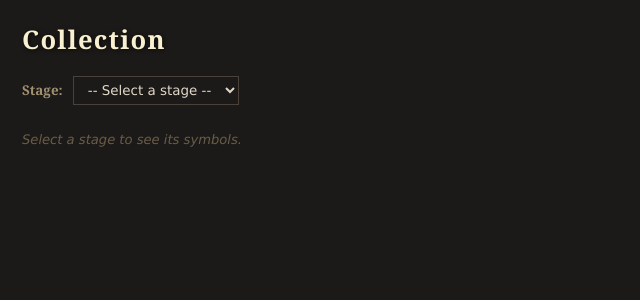
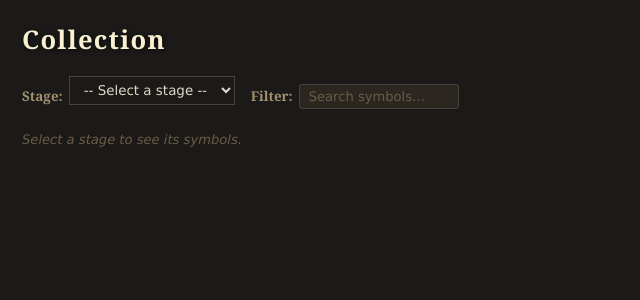
Before and after one commit to RatMotherRatMother/stock-card-site, a Flask app: page /collection in a window 1280 px wide. Shown: the part 77-377 px from the top of the page, without its empty margins (0-640 px from the left). Run offline with Flask 3, Linux system fonts and the light colour scheme.

Commit message:
add live symbol filter to collection page

```diff
--- a/static/css/style.css
+++ b/static/css/style.css
@@ -306,6 +306,40 @@ tbody td {
 }
 
 #symbol-status { color: #6a5c48; font-style: italic; font-size: 0.82rem; }
+
+/* ── Collection controls row (stage + filter) ───────────────────── */
+#controls-row {
+    display: flex;
+    flex-wrap: wrap;
+    align-items: center;
+    gap: 16px;
+    margin-bottom: 4px;
+}
+
+#stage-control,
+#symbol-filter-control {
+    display: flex;
+    align-items: center;
+}
+
+#symbol-filter {
+    background: #2b2620;
+    border: 1px solid #4a423a;
+    border-radius: 3px;
+    color: #e0d8c8;
+    font-family: Verdana, Tahoma, sans-serif;
+    font-size: 0.82rem;
+    padding: 4px 9px;
+    width: 160px;
+    transition: border-color 0.15s;
+}
+
+#symbol-filter:focus {
+    outline: none;
+    border-color: #c8a96a;
+}
+
+#symbol-filter::placeholder { color: #6a5c48; }
 
 #content-area { display: none; gap: 24px; margin-top: 10px; align-items: flex-start; }
 #content-area.visible { display: flex; flex-wrap: wrap; }
--- a/static/js/collection-cards.js
+++ b/static/js/collection-cards.js
@@ -54,8 +54,8 @@ const CollectionCards = (() => {
         try {
             _sndTear = new Audio("/static/sounds/pack-tear.mp3");
             _sndCard = new Audio("/static/sounds/card-unpack.ogg");
-            _sndTear.volume = 0.25;   // 25% quieter than default
-            _sndCard.volume = 0.15;   // 50% quieter than default
+            _sndTear.volume = 0.75;   // 25% quieter than default
+            _sndCard.volume = 0.50;   // 50% quieter than default
             // Pre-load into memory so first playback has no delay
             _sndTear.load();
             _sndCard.load();
@@ -81,7 +81,8 @@ const CollectionCards = (() => {
     }
 
     // ── Internal state ───────────────────────────────────────────────
-    let _symbols      = [];
+    let _symbols         = [];   // full list from the API
+    let _filteredSymbols = [];   // subset after filter() — what the carousel shows
     let _startIndex   = 0;
     let _onCardClick  = null;
     let _container    = null;   // #symbol-list
@@ -105,7 +106,8 @@ const CollectionCards = (() => {
     //   Shows the card pack; cards appear after the user clicks it.
     // ════════════════════════════════════════════════════════════════
     function render(symbols, onCardClick, stage) {
-        _symbols     = symbols || [];
+        _symbols         = symbols || [];
+        _filteredSymbols = _symbols.slice();   // start unfiltered
         _startIndex  = 0;
         _onCardClick = onCardClick;
         _animating   = false;
@@ -119,7 +121,7 @@ const CollectionCards = (() => {
         if (!_container) return;
         _container.innerHTML = "";
 
-        if (_symbols.length === 0) {
+        if (_filteredSymbols.length === 0) {
             _container.innerHTML = '<span id="symbol-status">No symbols in this stage.</span>';
             return;
         }
@@ -245,7 +247,7 @@ const CollectionCards = (() => {
             const CARDS_START = TEAR_MS * 0.55;   // ~110ms into the tear
 
             setTimeout(() => {
-                const slice = _symbols.slice(_startIndex, _startIndex + MAX_VISIBLE);
+                const slice = _filteredSymbols.slice(_startIndex, _startIndex + MAX_VISIBLE);
                 _cardRow.innerHTML = "";
 
                 // Size the card-row container so it doesn't collapse
@@ -364,7 +366,7 @@ const CollectionCards = (() => {
         _cardRow.style.height   = "";
         _cardRow.style.width    = "";
 
-        const slice = _symbols.slice(_startIndex, _startIndex + MAX_VISIBLE);
+        const slice = _filteredSymbols.slice(_startIndex, _startIndex + MAX_VISIBLE);
         slice.forEach(sym => _cardRow.appendChild(_makeCardEl(sym)));
 
         _updateArrows();
@@ -410,11 +412,11 @@ const CollectionCards = (() => {
     // _updateArrows()
     // ════════════════════════════════════════════════════════════════
     function _updateArrows() {
-        const needArrows = _symbols.length > MAX_VISIBLE;
+        const needArrows = _filteredSymbols.length > MAX_VISIBLE;
         _btnLeft.style.visibility  = needArrows ? "visible" : "hidden";
         _btnRight.style.visibility = needArrows ? "visible" : "hidden";
         _btnLeft.disabled  = (_startIndex === 0);
-        _btnRight.disabled = (_startIndex >= _symbols.length - MAX_VISIBLE);
+        _btnRight.disabled = (_startIndex >= _filteredSymbols.length - MAX_VISIBLE);
     }
 
     // ════════════════════════════════════════════════════════════════
@@ -443,7 +445,8 @@ const CollectionCards = (() => {
     // PUBLIC: clear()
     // ════════════════════════════════════════════════════════════════
     function clear() {
-        _symbols    = [];
+        _symbols         = [];
+        _filteredSymbols = [];
         _startIndex = 0;
         _animating  = false;
         _cardImgSrc = FALLBACK_CARD;
@@ -458,7 +461,35 @@ const CollectionCards = (() => {
         if (c) c.innerHTML = '<span id="symbol-status">Select a stage to see its symbols.</span>';
     }
 
+    // ════════════════════════════════════════════════════════════════
+    // PUBLIC: filter(query)
+    //   Called on every keystroke in the search box.
+    //   Filters _filteredSymbols to those containing `query` (case-insensitive).
+    //   If the carousel is already visible (pack already opened), re-renders
+    //   cards immediately.  If the pack hasn't been opened yet, the filtered
+    //   list will be used when it is.
+    // ════════════════════════════════════════════════════════════════
+    function filter(query) {
+        const q = (query || "").trim().toUpperCase();
+        _filteredSymbols = q
+            ? _symbols.filter(s => s.toUpperCase().includes(q))
+            : _symbols.slice();
+        _startIndex = 0;   // reset scroll position on every filter change
+
+        // Only update the DOM if the carousel is currently visible
+        // (i.e. the pack has been opened and cards are showing).
+        if (_cardRow) {
+            if (_filteredSymbols.length === 0) {
+                _cardRow.innerHTML = '<span style="color:#6a5c48;font-style:italic;font-size:0.82rem;padding:8px;">No matches.</span>';
+                _btnLeft.style.visibility  = "hidden";
+                _btnRight.style.visibility = "hidden";
+            } else {
+                _renderCards();
+            }
+        }
+    }
+
     // ── Public API ───────────────────────────────────────────────────
-    return { render, setActive, clear };
+    return { render, setActive, clear, filter };
 
 })();
--- a/templates/collection.html
+++ b/templates/collection.html
@@ -17,7 +17,9 @@
 
 <h1>Collection</h1>
 
-<!-- Stage dropdown -->
+<!-- Stage dropdown + symbol filter -->
+<div id="controls-row">
+    <div id="stage-control">
         <label for="stage-select" style="font-family:Georgia,serif; font-size:0.84rem; color:#a09070; margin-right:6px;"><strong>Stage:</strong></label>
         <select id="stage-select">
             <option value="">-- Select a stage --</option>
@@ -25,6 +27,12 @@
                 <option value="{{ stage }}">{{ stage }}</option>
             {% endfor %}
         </select>
+    </div>
+    <div id="symbol-filter-control">
+        <label for="symbol-filter" style="font-family:Georgia,serif; font-size:0.84rem; color:#a09070; margin-right:6px;"><strong>Filter:</strong></label>
+        <input type="text" id="symbol-filter" placeholder="Search symbols…" autocomplete="off">
+    </div>
+</div>
 
 <!-- Symbol list -->
 <div id="symbol-list" style="margin-top: 12px;">
@@ -110,6 +118,11 @@
     let activeStage    = null;
     let chartInstances = [];
 
+    const symbolFilter = document.getElementById("symbol-filter");
+    symbolFilter.addEventListener("input", () => {
+        CollectionCards.filter(symbolFilter.value);
+    });
+
     const LINE_COLOR      = "rgba(200,169,106,1)";
     const LINE_FILL_COLOR = "rgba(200,169,106,0.10)";
 
@@ -125,6 +138,7 @@
     stageSelect.addEventListener("change", () => {
         activeStage  = stageSelect.value;
         activeSymbol = null;
+        symbolFilter.value = "";   // clear filter when switching stages
         resetContent();
         if (!activeStage) {
             CollectionCards.clear();
```
Lines whose indentation alone changed are shown as unchanged.
